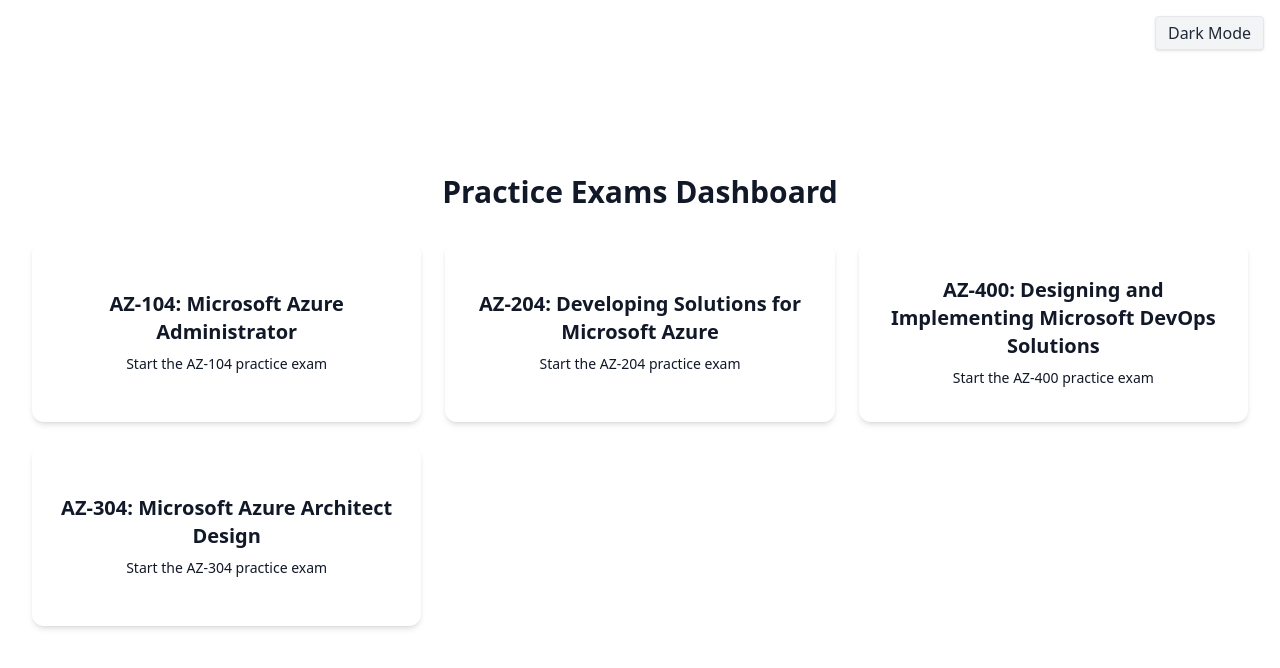
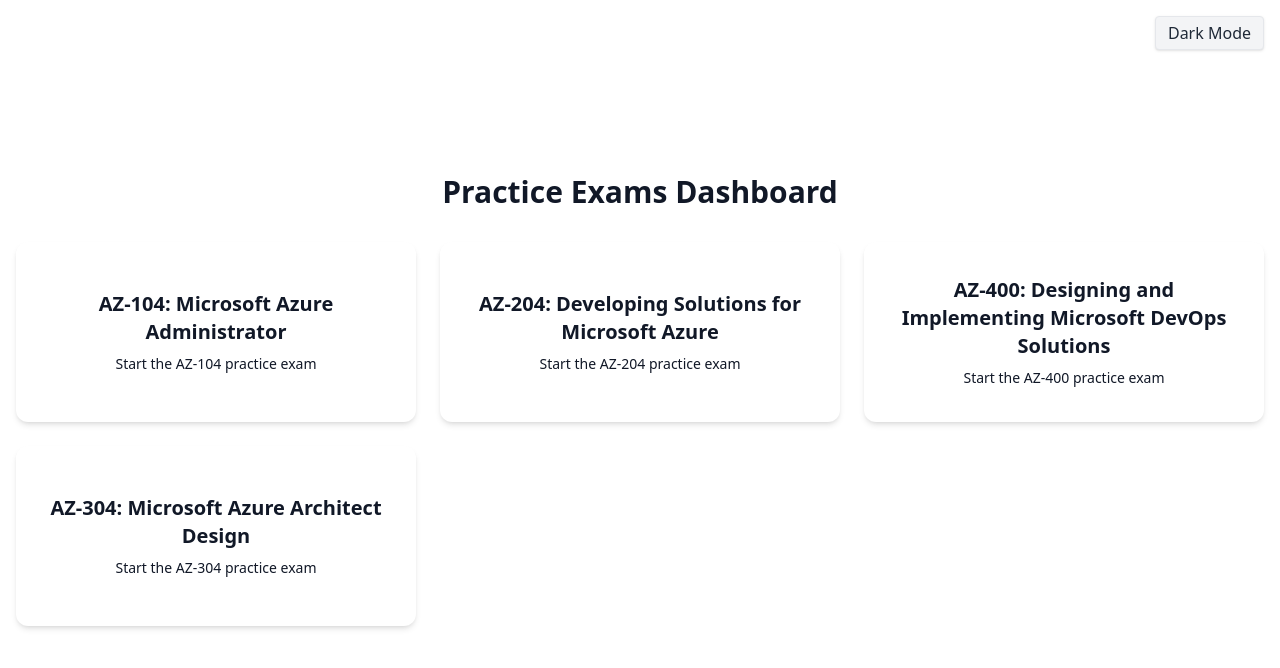
Before and after one commit to carvenmartis/azure-practice-exams, a Next.js app: page / in a window 1280 px wide. Shown: the top 668 px of the page. Built offline with nearby package versions, Linux system fonts and the light colour scheme.

Commit message:
refinded

```diff
--- a/pages/exams/[slug].tsx
+++ b/pages/exams/[slug].tsx
@@ -68,7 +68,7 @@
     ).length;
     const score = Math.round((correctCount / total) * 1000);
     return (
-      <div className={`min-h-screen flex flex-col items-center justify-center p-4 ${darkMode ? 'bg-gray-900 text-white' : 'bg-white text-gray-900'}`}>
+      <div className={`min-h-screen flex flex-col items-center justify-center p-4 ${darkMode ? 'bg-black text-white' : 'bg-white text-gray-900'}`}>
         <h1 className="text-3xl font-bold mb-4">Exam Complete</h1>
         <p className="text-lg mb-2">
           You answered {correctCount} out of {total} questions correctly.
@@ -88,7 +88,7 @@
   const isCorrect = showFeedback && userSelection === currentQuestion.answerIndex;
 
   return (
-    <div className={`min-h-screen py-10 px-4 sm:px-6 lg:px-8 flex flex-col items-center justify-center ${darkMode ? 'bg-gray-900 text-white' : 'bg-white text-gray-900'}`}>
+    <div className={`min-h-screen py-10 px-4 sm:px-6 lg:px-8 flex flex-col items-center justify-center ${darkMode ? 'bg-black text-white' : 'bg-white text-gray-900'}`}>
       <div className="max-w-3xl w-full flex flex-col items-center">
         <h1 className="text-2xl font-bold mb-4 text-center">
           {slug.toUpperCase()} Practice Exam
--- a/pages/index.tsx
+++ b/pages/index.tsx
@@ -29,22 +29,28 @@
   const { darkMode } = useDarkMode();
 
   return (
-    <div className={`min-h-screen flex flex-col items-center justify-center ${darkMode ? 'bg-gray-900 text-white' : 'bg-white text-gray-900'}`}>
-      <div className="container mx-auto py-10 px-4 sm:px-6 lg:px-8 flex flex-col items-center">
+    <div className={`min-h-screen flex flex-col items-center justify-center py-10 px-4 ${darkMode ? 'bg-black text-white' : 'bg-white text-gray-900'}`}>
+      <div className="container mx-auto flex flex-col items-center">
         <h1 className="text-3xl font-bold mb-8 text-center">
           Practice Exams Dashboard
         </h1>
         <div className="grid grid-cols-1 sm:grid-cols-2 lg:grid-cols-3 gap-6 w-full h-full">
           {exams.map((exam) => (
             <Link key={exam.slug} href={`/exams/${exam.slug}`}>
-              <div className={`cursor-pointer rounded-xl shadow-md p-6 hover:shadow-lg transition-shadow flex flex-col justify-between items-center h-full min-h-[180px] ${darkMode ? 'bg-gray-800 text-white' : 'bg-white text-gray-900'}`}>
+                <div
+                className={`cursor-pointer rounded-xl shadow-md p-6 hover:shadow-lg transition-shadow flex flex-col justify-between items-center h-full min-h-[180px] ${
+                  darkMode
+                  ? 'bg-black text-white border border-gray-600'
+                  : 'bg-white text-gray-900'
+                }`}
+                >
                 <div className="w-full flex flex-col items-center flex-1 justify-center">
                   <h2 className="text-xl font-semibold mb-2 text-center">{exam.name}</h2>
                   <p className="text-sm text-center">
-                    Start the {exam.slug.toUpperCase()} practice exam
+                  Start the {exam.slug.toUpperCase()} practice exam
                   </p>
                 </div>
-              </div>
+                </div>
             </Link>
           ))}
         </div>
```
